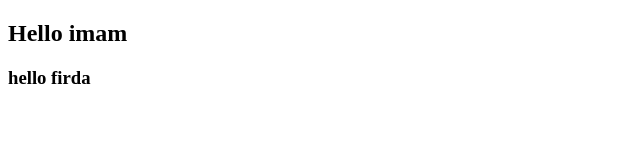
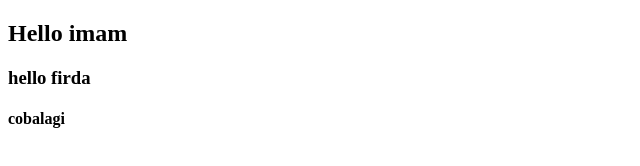
Before and after one commit to Imammulh/belajarbareng, a plain HTML site: page index.html in a window 1280 px wide. Shown: the full height of the page, 0-640 px from the left. Drawn offline with Linux system fonts and the light colour scheme.

Commit message:
nambahin coba lagi

```diff
--- a/index.html
+++ b/index.html
@@ -10,6 +10,7 @@
 <body>
     <h2>Hello imam</h2>
     <h3>hello firda</h3>
+    <h4>cobalagi</h4>
 </body>
 
 </html>
```
